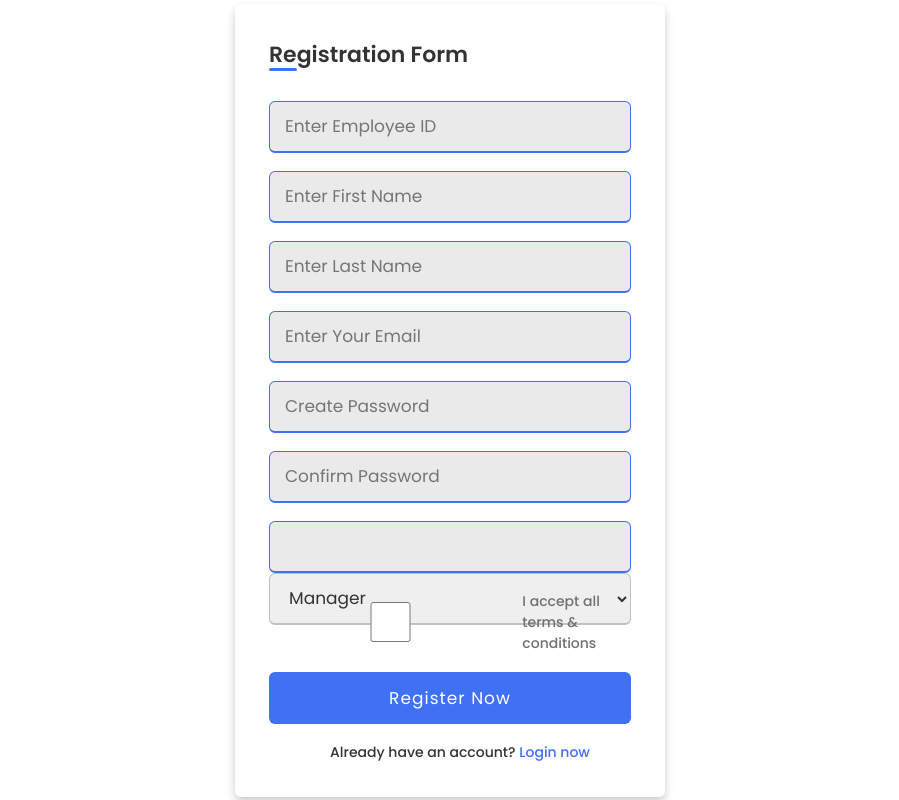
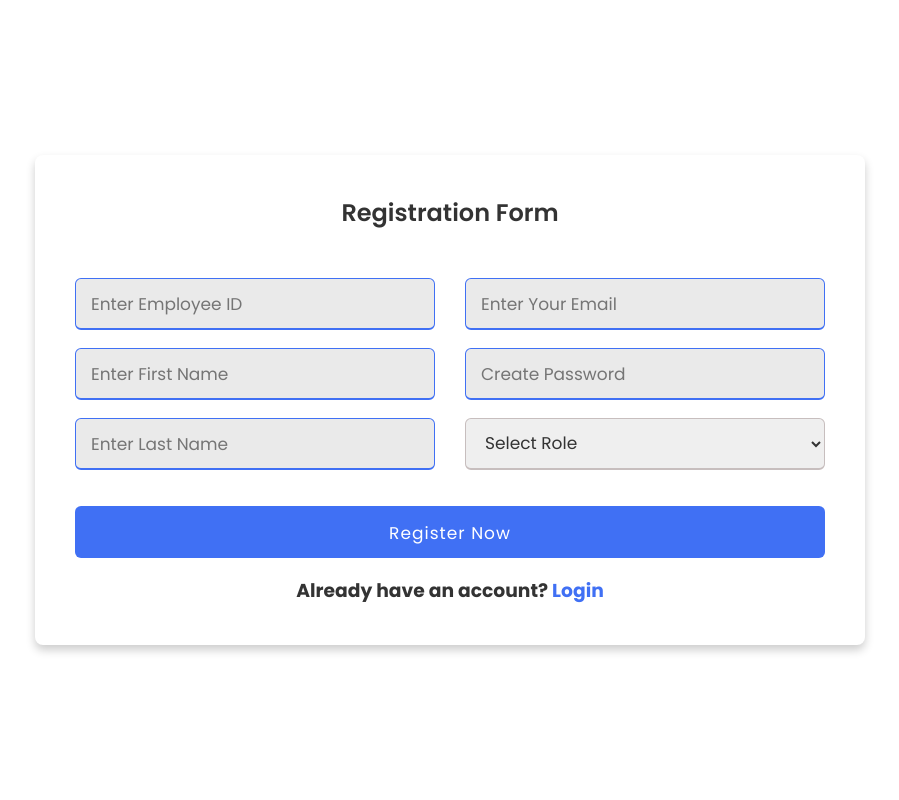
Before and after one commit to GurunathJadhav/pms-front-end, a React (Create React App) app: page /signup in a window 1280 px wide. Shown: the whole page, without its empty margins (190-1089 px from the left). Built offline with nearby package versions, Linux system fonts and the light colour scheme.

Commit message:
registration form is modified

```diff
--- a/src/components/login-component/Login.css
+++ b/src/components/login-component/Login.css
@@ -177,3 +177,26 @@ input {
   .modal-content button:hover {
     background: #0056b3;
   }
+  .links-container {
+    display: flex;
+    justify-content: space-between;
+    align-items: center;
+    font-size: 14px;
+    margin-bottom: 15px;
+}
+
+.links-container span {
+    display: flex;
+    align-items: center;
+    gap: 5px; /* Adjust spacing */
+}
+
+.register-link {
+    color: #007bff;
+    text-decoration: none;
+    font-weight: 600;
+}
+
+.register-link:hover {
+    text-decoration: underline;
+}
--- a/src/components/login-component/Login.jsx
+++ b/src/components/login-component/Login.jsx
@@ -5,6 +5,7 @@ import './Login.css';
 import axios from 'axios';
 import { useNavigate } from 'react-router-dom';
 import Modal from '../modal/Modal';
+import { Link } from 'react-router-dom'
 
 const Login = () => {
   const [login, setLogin] = useState({
@@ -119,13 +120,19 @@ const Login = () => {
               />
             </div>
           </div>
+          <div className="links-container">
+  <span>Not Registered? <Link to="/signup" className="register-link">Register</Link></span>
+  <a href="/forgot-password" className="forgot-password">Forgot password?</a>
+</div>
 
-          <div className="forgot-password">Forgot password?</div>
           <button type="submit">Login</button>
+
         </form>
       </div>
       <div className="image-section"></div>
+
     </div>
+
   );
 };
 
--- a/src/components/registration/Registration.css
+++ b/src/components/registration/Registration.css
@@ -17,31 +17,32 @@ body {
 
 .wrapper {
   position: relative;
-  max-width: 430px;
+  max-width: 900px; /* Increased width */
   width: 100%;
   background: #fff;
-  padding: 34px;
-  border-radius: 6px;
+  padding: 40px;
+  border-radius: 8px;
   box-shadow: 0 5px 10px rgba(0, 0, 0, 0.2);
 }
 
 .wrapper h2 {
   position: relative;
-  font-size: 22px;
+  font-size: 24px;
   font-weight: 600;
   color: #333;
+  text-align: center;
 }
 
-.wrapper h2::before {
+/* .wrapper h2::before {
   content: '';
   position: absolute;
-  left: 0;
+  left: 9;
   bottom: 0;
   height: 3px;
   width: 28px;
   border-radius: 12px;
   background: #4070f4;
-}
+} */
 
 .wrapper form {
   margin-top: 30px;
@@ -73,24 +74,13 @@ form .input-box select {
   border-color: #4070f4;
 }
 
-form .policy {
-  display: flex;
-  align-items: center;
-}
-
-form h3 {
-  color: #707070;
-  font-size: 14px;
-  font-weight: 500;
-  margin-left: 10px;
-}
-
 .input-box.button input {
   color: #fff;
   letter-spacing: 1px;
   border: none;
   background: #4070f4;
   cursor: pointer;
+  padding: 14px;
 }
 
 .input-box.button input:hover {
@@ -111,3 +101,20 @@ form .text h3 a {
 form .text h3 a:hover {
   text-decoration: underline;
 }
+
+.form-container {
+  display: flex;
+  justify-content: space-between;
+  gap: 30px; /* Increased gap */
+}
+.left-section, .right-section {
+  width: 48%; /* Adjusted width to fit larger form */
+}
+.wrapper {
+  max-width: 900px; /* Increased width */
+}
+.center {
+  display: flex;
+  justify-content: center;
+  margin-top: 20px;
+}
--- a/src/components/registration/Registration.jsx
+++ b/src/components/registration/Registration.jsx
@@ -1,48 +1,49 @@
 import React from 'react'
 import './Registration.css'
+import { Link } from 'react-router-dom'
 
 const Registration = () => {
   return (
 <div className="wrapper">
   <h2>Registration Form</h2>
-      <form >
+  <form>
+    <div className="form-container">
+      <div className="left-section">
         <div className="input-box">
-          <input type="text" name="employeeId" placeholder="Enter Employee ID"/>
+          <input type="text" name="employeeId" placeholder="Enter Employee ID" />
         </div>
         <div className="input-box">
           <input type="text" name="firstName" placeholder="Enter First Name" />
         </div>
         <div className="input-box">
-          <input type="text" name="lastName" placeholder="Enter Last Name"/>
+          <input type="text" name="lastName" placeholder="Enter Last Name" />
         </div>
+      </div>
+      <div className="right-section">
         <div className="input-box">
           <input type="email" name="email" placeholder="Enter Your Email" />
         </div>
         <div className="input-box">
-          <input type="password" name="password" placeholder="Create Password"/>
+          <input type="password" name="password" placeholder="Create Password" />
         </div>
         <div className="input-box">
-          <input type="password" name="confirmPassword" placeholder="Confirm Password" />
-        </div>
-        <div className="input-box">
-          <input type="text" />
           <select name="role">
+            <option>Select Role</option>
             <option value="Manager">Manager</option>
             <option value="HR">HR</option>
           </select>
         </div>
-        <div className="policy">
-          <input type="checkbox" name="acceptedTerms"  />
-          <h3>I accept all terms & conditions</h3>
       </div>
-        <div className="input-box button">
+    </div>
+    <div className="input-box button center">
       <input type="submit" value="Register Now" />
     </div>
     <div className="text">
-          <h3>Already have an account? <a href="#">Login now</a></h3>
+      <h3>Already have an account? <Link to={"/"}>Login</Link></h3>
     </div>
   </form>
 </div>
+
   )
 }
 
```
Lines whose indentation alone changed are shown as unchanged.
